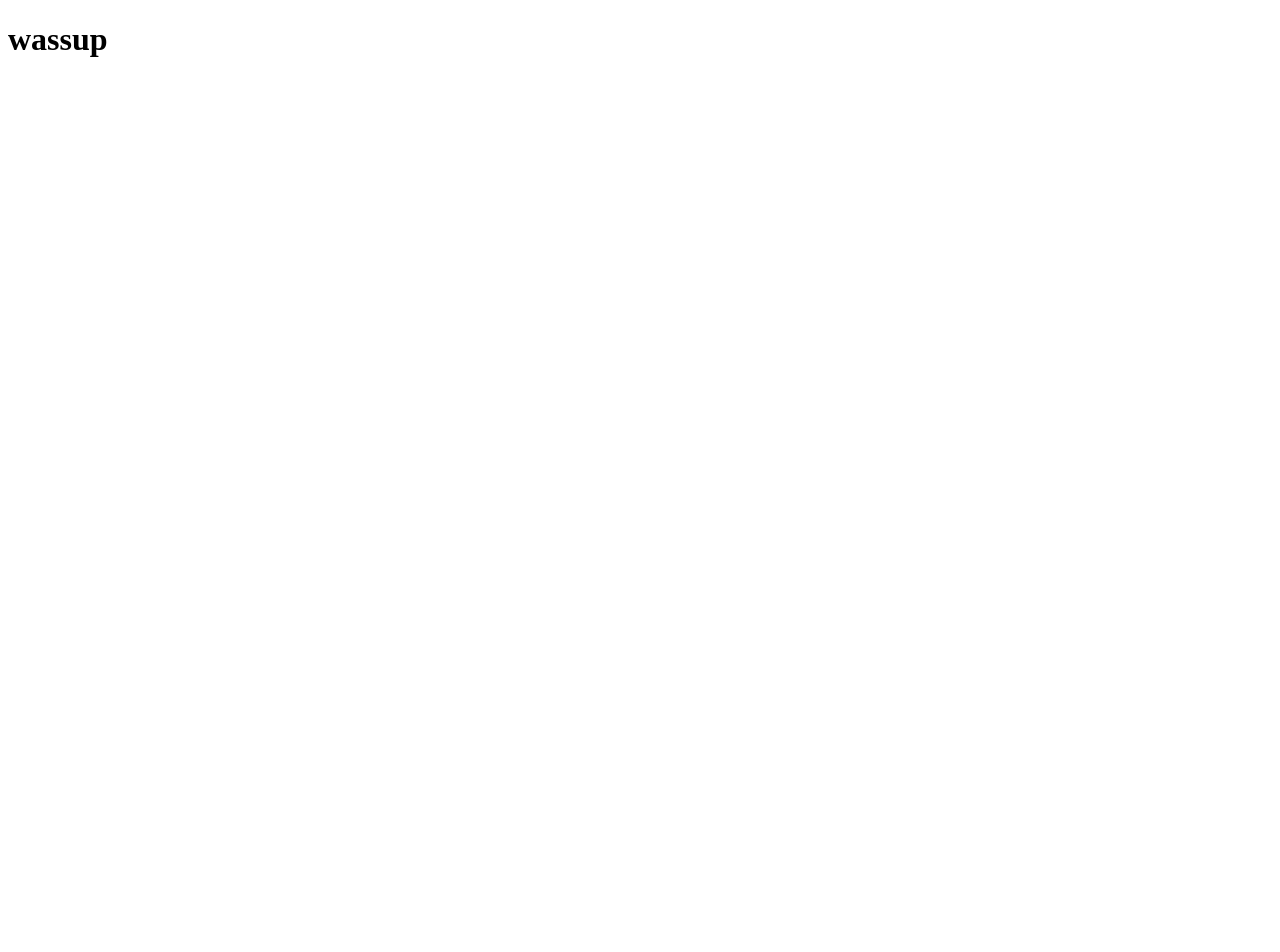
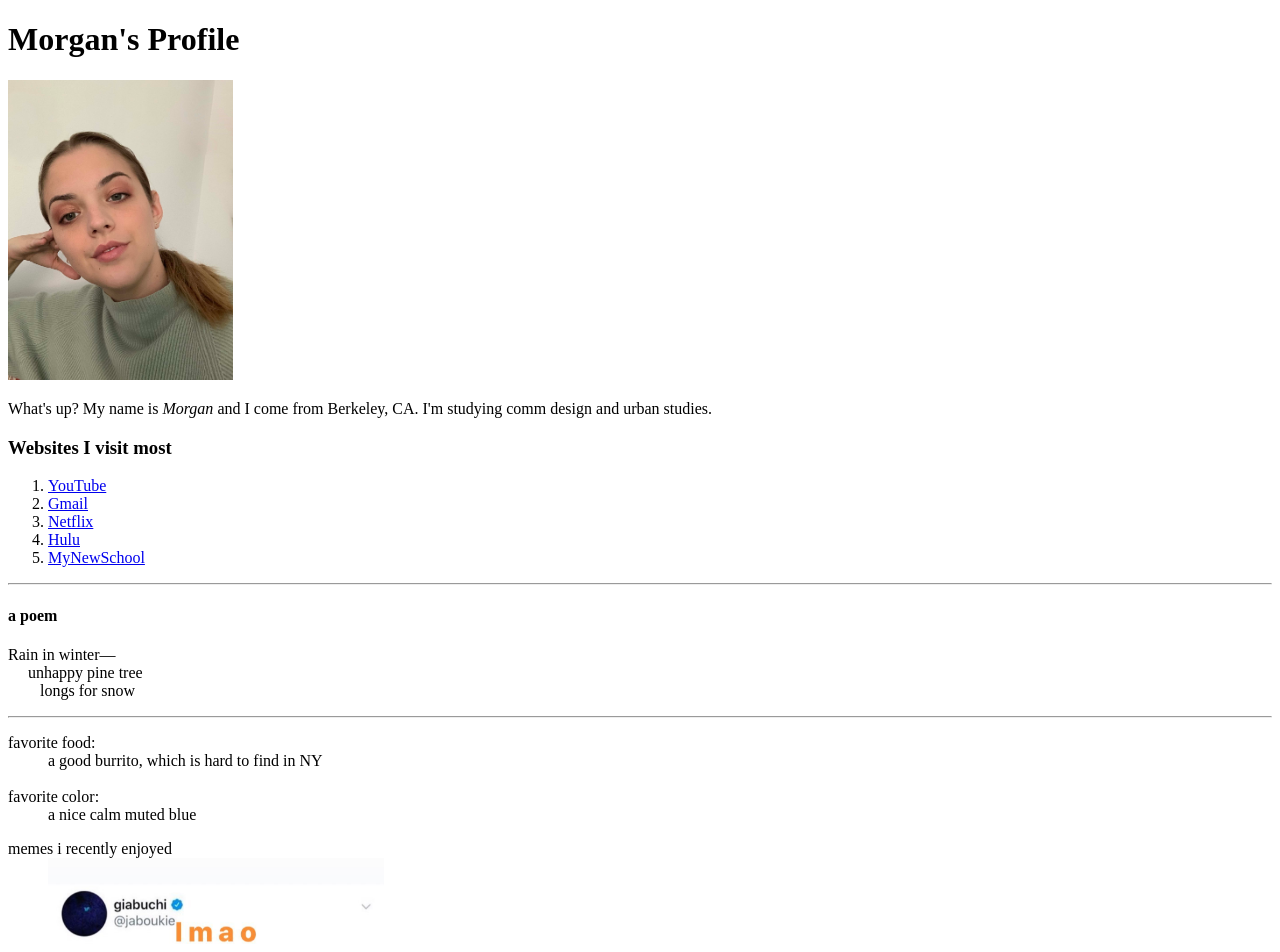
Before and after one commit to boalm247/boalm247.github.io, a plain HTML site: page index.html in a window 1280 px wide. Shown: the top 952 px of the page. Before the commit the page ends 800 px from the top, so only its background shows below. Drawn offline with Linux system fonts and the light colour scheme.

Commit message:
add profile information

```diff
--- a/index.html
+++ b/index.html
@@ -1,11 +1,72 @@
 <!DOCTYPE html>
 <html>
 <head>
-	<title>Lab 1</title>
+	<meta charset="utf-8">
+	<title>My Profile</title>
 </head>
 <body>
 
-	<h1>wassup</h1>
+	<h1>Morgan's Profile</h1>
+
+	<img src="profile.jpg" alt="My profile picture" height="300">
+
+	<p>
+		What's up? My name is <em>Morgan</em> and I come from Berkeley, CA. I'm studying comm design and urban studies.
+	</p>
+
+	<h3>Websites I visit most</h3>
+
+	<ol>
+		<li><a href="https://www.youtube.com/">YouTube</a></li>
+		<li><a href="https://mail.google.com/mail/u/0/#inbox">Gmail</a></li>
+		<li><a href="https://www.netflix.com/browse">Netflix</a></li>
+		<li><a href="https://www.hulu.com/">Hulu</a></li>
+		<li><a href="https://sso.newschool.edu/cas/login?service=https%3A%2F%2Fmy.newschool.edu%2Fc%2Fportal%2Flogin">MyNewSchool</a></li>
+	</ol>
+
+	<hr>
+	<h4>a poem</h4>
+
+	<p>
+		Rain in winter&mdash;<br>
+		&emsp; unhappy pine tree<br>
+		&emsp;&emsp;longs for snow
+	</p>
+
+	<hr>
+
+	<dl>
+		<dt>favorite food:</dt>
+		<dd>a good burrito, which is hard to find in NY</dd>
+
+		<br>
+
+		<dt>favorite color:</dt>
+		<dd>a nice calm muted blue</dd>
+	</dl>
+
+	<dl>
+	<dt>memes i recently enjoyed</dt>
+	<dd><img src="meme1.jpg" alt="a meme" height="400"></dd>
+
+	<dd><img src="meme3.jpg" alt="another meme" height="400"></dd>
+
+	</dl>
+
+	<hr>
+	<address>
+		You can reach me at <a href="boalm247@newschool.edu">boalm247@newschool.edu</a>
+	</address>
+
+<footer>
+	<p> Check out:</p>
+	<a href="https://lucasgrondin.github.io">lucasgrondin</a>
+</footer>
+
+
+	<!--remember this is a comment-->
 
 </body>
 </html>
+
+<!--https://tinyurl.com/upgamfe-->
```
Also changed, not shown: meme1.jpg (added), meme3.jpg (added), profile.jpg (added), 1 other file.
